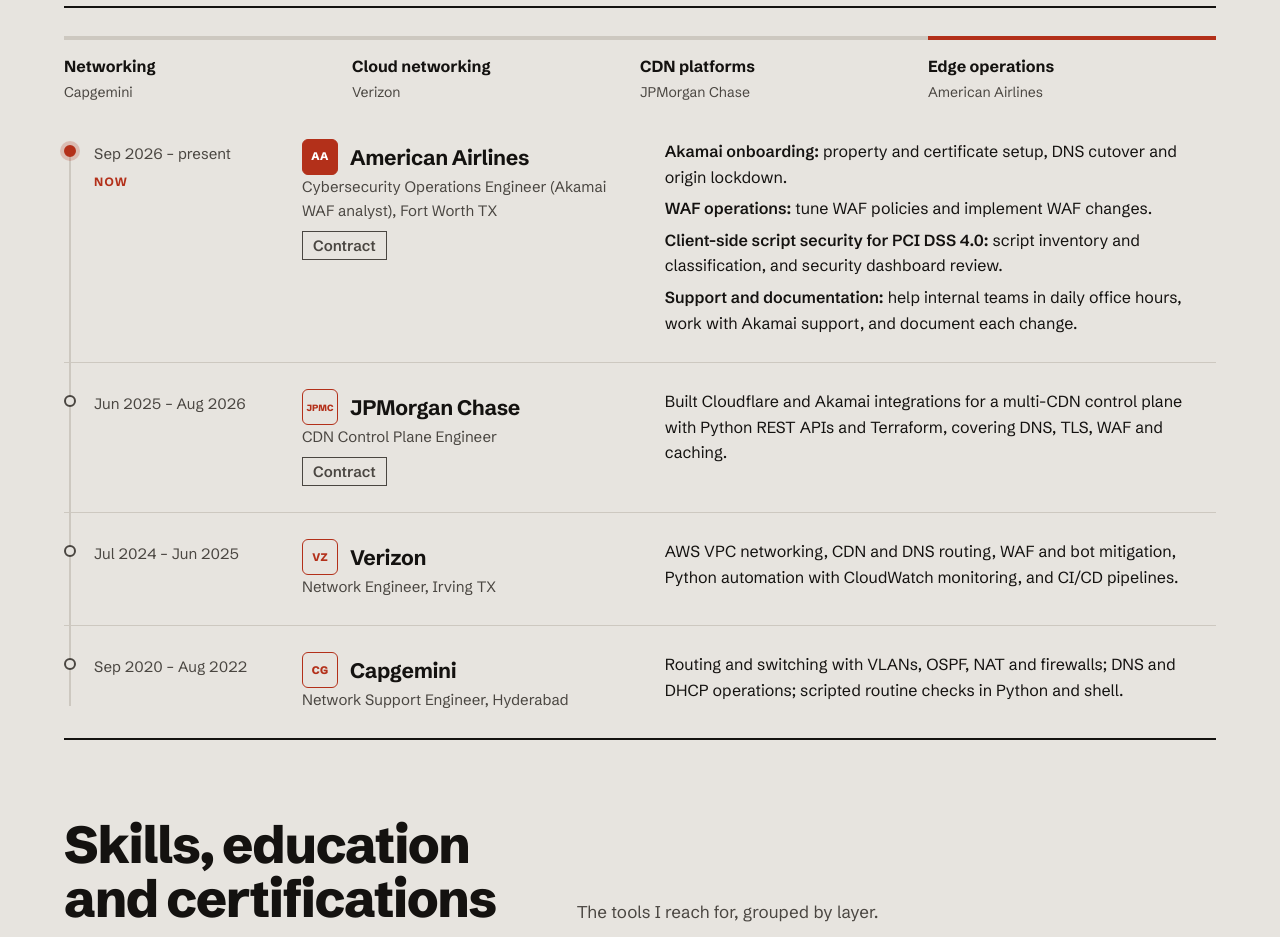
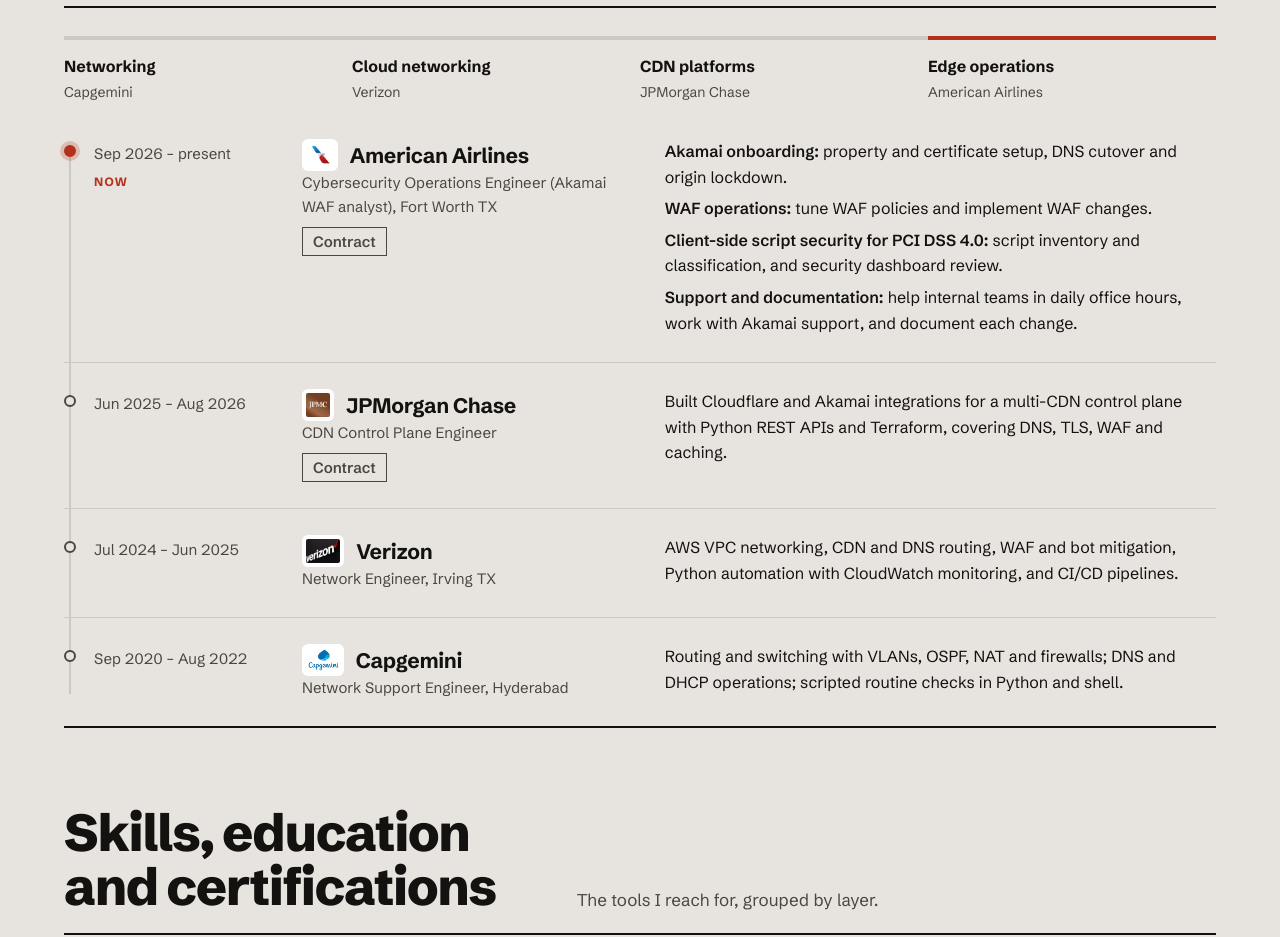
Before and after one commit to Chalama7/portfolio-site, a plain HTML site: page index.html in a window 1280 px wide. Shown: the part 3420-4357 px from the top of the page. Drawn offline with Linux system fonts and the light colour scheme.

Commit message:
Add files via upload

```diff
--- a/index.html
+++ b/index.html
@@ -184,6 +184,7 @@ details.more summary:hover{color:var(--brick)}
 .career .org .co{display:grid;place-items:center;flex:none;width:36px;height:36px;border-radius:6px;font-size:11px;font-weight:800;letter-spacing:.02em;line-height:1;color:var(--brick);border:1.5px solid var(--brick);box-sizing:border-box}
 .career .now .org .co{background:var(--brick);color:#fff}
 .career .org .co.w4{font-size:9px;letter-spacing:0}
+.career .org .co-logo{height:32px;width:auto;max-width:110px;flex:none;object-fit:contain;background:#fff;border-radius:6px;padding:4px;box-sizing:border-box}
 .arc{display:grid;grid-template-columns:repeat(4,minmax(0,1fr));margin:28px 0 8px}
 .arc div{padding:14px 16px 0 0;border-top:4px solid var(--hair)}
 .arc div:last-child{border-top-color:var(--brick)}
@@ -416,10 +417,10 @@ footer .wrap{display:flex;flex-wrap:wrap;justify-content:space-between;gap:8px 2
     <div><b>Edge operations</b><span>American Airlines</span></div>
   </div>
   <ol class="career">
-    <li class="now"><span class="when">Sep 2026 – present</span><div class="org"><b><span class="co" aria-hidden="true">AA</span>American Airlines</b><span>Cybersecurity Operations Engineer (Akamai WAF analyst), Fort Worth TX</span><span class="status">Contract</span></div><ul class="duties"><li><b>Akamai onboarding:</b> property and certificate setup, DNS cutover and origin lockdown.</li><li><b>WAF operations:</b> tune WAF policies and implement WAF changes.</li><li><b>Client-side script security for PCI DSS 4.0:</b> script inventory and classification, and security dashboard review.</li><li><b>Support and documentation:</b> help internal teams in daily office hours, work with Akamai support, and document each change.</li></ul></li>
-    <li><span class="when">Jun 2025 – Aug 2026</span><div class="org"><b><span class="co w4" aria-hidden="true">JPMC</span>JPMorgan Chase</b><span>CDN Control Plane Engineer</span><span class="status">Contract</span></div><p>Built Cloudflare and Akamai integrations for a multi-CDN control plane with Python REST APIs and Terraform, covering DNS, TLS, WAF and caching.</p></li>
-    <li><span class="when">Jul 2024 – Jun 2025</span><div class="org"><b><span class="co" aria-hidden="true">VZ</span>Verizon</b><span>Network Engineer, Irving TX</span></div><p>AWS VPC networking, CDN and DNS routing, WAF and bot mitigation, Python automation with CloudWatch monitoring, and CI/CD pipelines.</p></li>
-    <li><span class="when">Sep 2020 – Aug 2022</span><div class="org"><b><span class="co" aria-hidden="true">CG</span>Capgemini</b><span>Network Support Engineer, Hyderabad</span></div><p>Routing and switching with VLANs, OSPF, NAT and firewalls; DNS and DHCP operations; scripted routine checks in Python and shell.</p></li>
+    <li class="now"><span class="when">Sep 2026 – present</span><div class="org"><b><img class="co-logo" src="aa.png" alt="">American Airlines</b><span>Cybersecurity Operations Engineer (Akamai WAF analyst), Fort Worth TX</span><span class="status">Contract</span></div><ul class="duties"><li><b>Akamai onboarding:</b> property and certificate setup, DNS cutover and origin lockdown.</li><li><b>WAF operations:</b> tune WAF policies and implement WAF changes.</li><li><b>Client-side script security for PCI DSS 4.0:</b> script inventory and classification, and security dashboard review.</li><li><b>Support and documentation:</b> help internal teams in daily office hours, work with Akamai support, and document each change.</li></ul></li>
+    <li><span class="when">Jun 2025 – Aug 2026</span><div class="org"><b><img class="co-logo" src="jpmc.png" alt="">JPMorgan Chase</b><span>CDN Control Plane Engineer</span><span class="status">Contract</span></div><p>Built Cloudflare and Akamai integrations for a multi-CDN control plane with Python REST APIs and Terraform, covering DNS, TLS, WAF and caching.</p></li>
+    <li><span class="when">Jul 2024 – Jun 2025</span><div class="org"><b><img class="co-logo" src="verizon.png" alt="">Verizon</b><span>Network Engineer, Irving TX</span></div><p>AWS VPC networking, CDN and DNS routing, WAF and bot mitigation, Python automation with CloudWatch monitoring, and CI/CD pipelines.</p></li>
+    <li><span class="when">Sep 2020 – Aug 2022</span><div class="org"><b><img class="co-logo" src="capgemini.png" alt="">Capgemini</b><span>Network Support Engineer, Hyderabad</span></div><p>Routing and switching with VLANs, OSPF, NAT and firewalls; DNS and DHCP operations; scripted routine checks in Python and shell.</p></li>
   </ol>
 </div></section>
 
```
